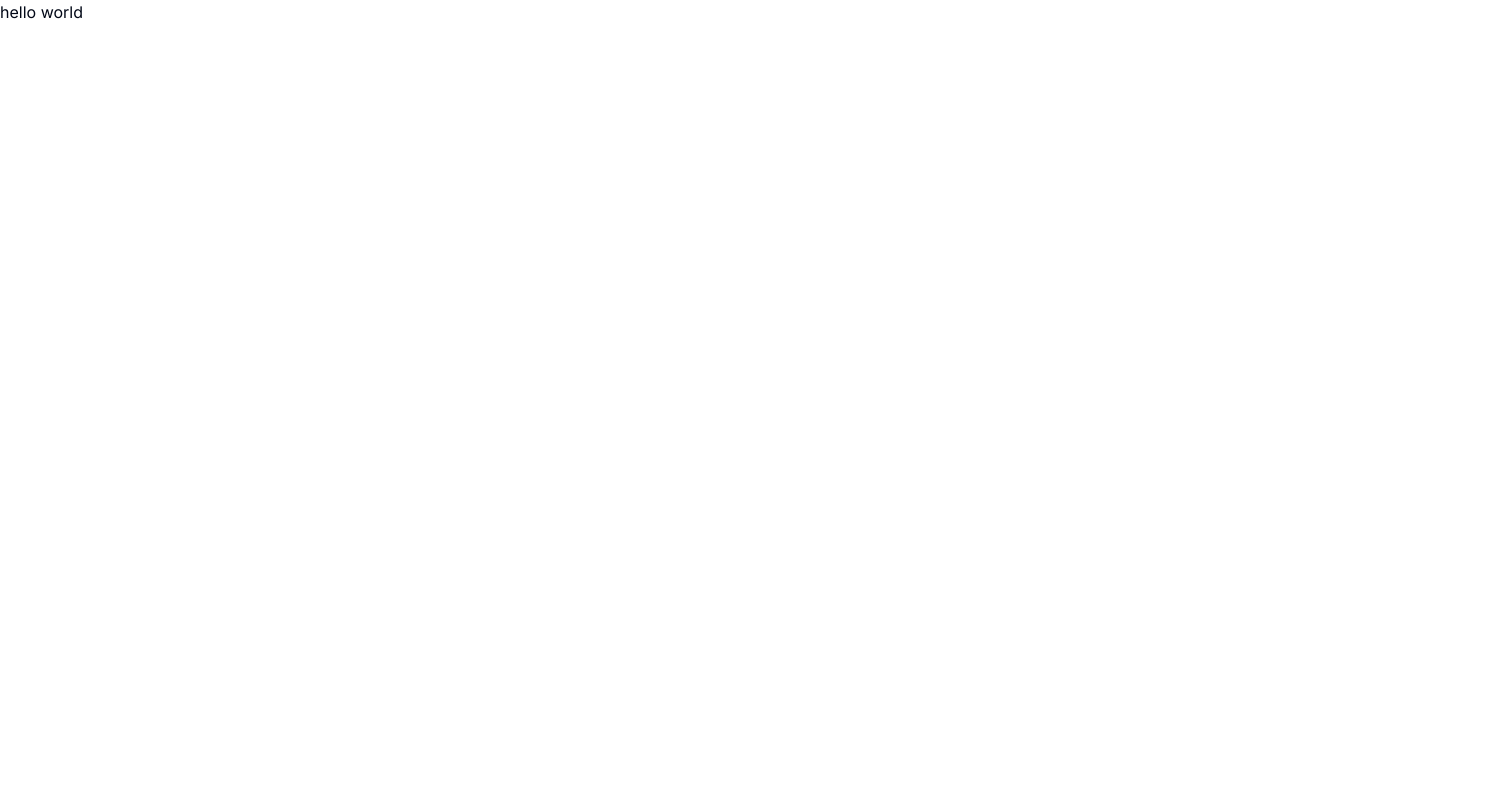
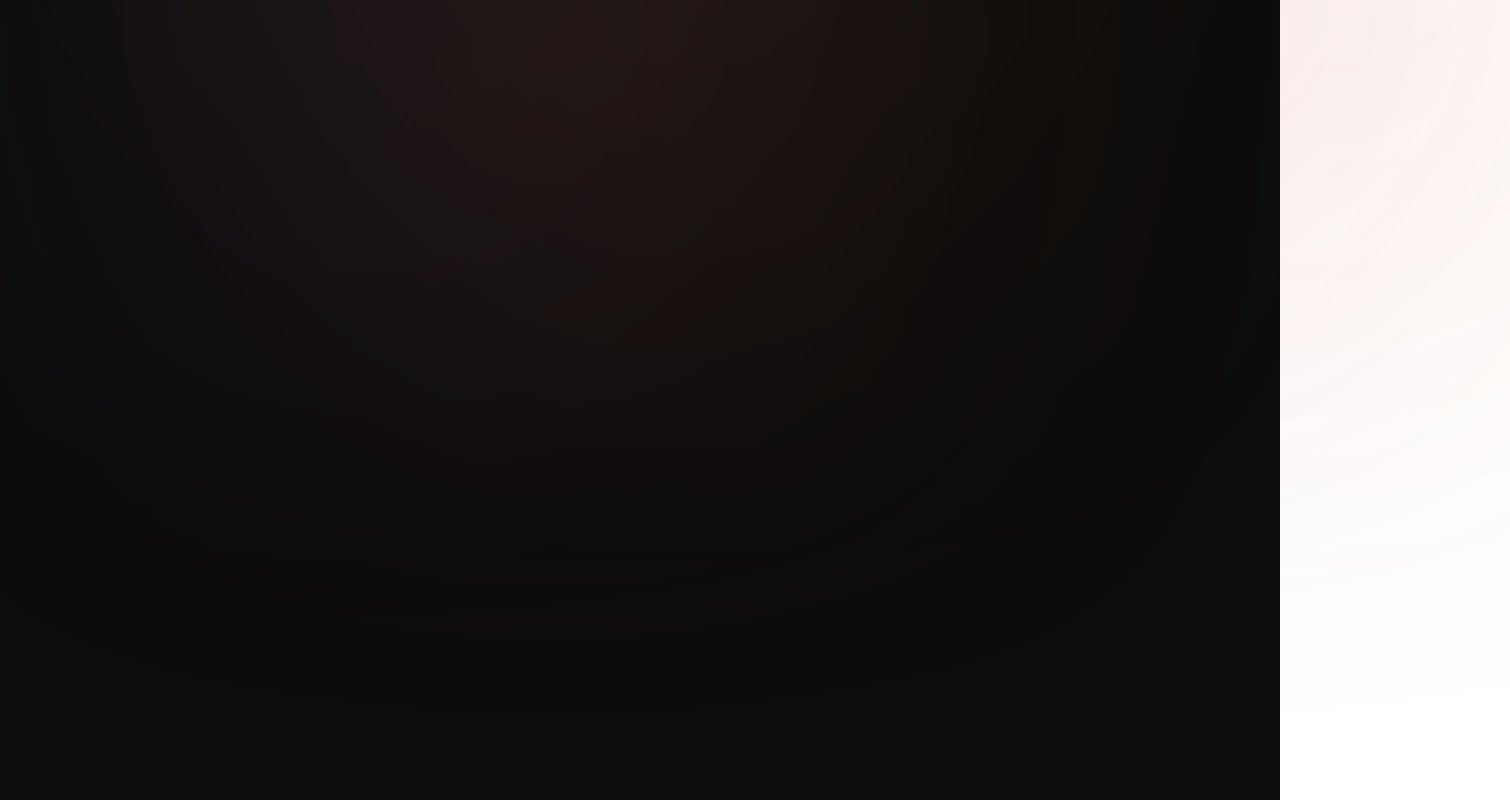
Before and after one commit to d-zucho/portfolio25, a Next.js app: page / in a window 1280 px wide. Shown: the whole page, 1510 px wide, since content can reach past the window. Built offline with nearby package versions, Linux system fonts and the light colour scheme.

Commit message:
create bg-gradient component

```diff
--- a/src/app/globals.css
+++ b/src/app/globals.css
@@ -8,6 +8,10 @@ body {
 
 @layer base {
   :root {
+    --my-bg: #0D0D0D;
+    --my-blue: rgba(63, 100, 234, 0.4);
+    --my-red: rgba(233, 63, 64, 0.4);
+    --my-yellow: rgba(255, 184, 0, 0.4)
     --background: 0 0% 100%;
     --foreground: 222.2 84% 4.9%;
     --card: 0 0% 100%;
--- a/src/app/layout.tsx
+++ b/src/app/layout.tsx
@@ -1,6 +1,7 @@
 import type { Metadata } from 'next'
 import { Inter } from 'next/font/google'
 import './globals.css'
+import BgGradient from '@/components/BgGradient'
 
 export const inter = Inter({
   subsets: ['latin'],
@@ -19,7 +20,12 @@ export default function RootLayout({
 }>) {
   return (
     <html lang='en'>
-      <body className={`${inter.className} antialiased`}>{children}</body>
+      <body
+        className={`${inter.className} antialiased relative overflow-hidden`}
+      >
+        <BgGradient />
+        {children}
+      </body>
     </html>
   )
 }
--- a/src/app/page.tsx
+++ b/src/app/page.tsx
@@ -1,5 +1,13 @@
+import BgGradient from '@/components/BgGradient'
 import Image from 'next/image'
 
 export default function Home() {
-  return <div>hello world</div>
+  return (
+    <div
+      className='bg-my-bg w-full h-screen relative overflow-hidden
+  '
+    >
+      <BgGradient className='w-fit h-fit absolute top-0 left-1/2 -translate-x-1/2' />
+    </div>
+  )
 }
--- /dev/null
+++ b/src/components/BgGradient.tsx
@@ -0,0 +1,22 @@
+import { cn } from '@/lib/utils'
+import React from 'react'
+
+interface BgGradientProps {
+  className?: string
+}
+
+const BgGradient = ({ className }: BgGradientProps) => {
+  return (
+    <div className={className}>
+      <div
+        className={
+          'w-[370px] h-[180px] rounded-full bg-my-blue/40 absolute -top-32 blur-[236px]  right-20'
+        }
+      ></div>
+      <div className='w-[370px] h-[260px] rounded-full absolute bg-my-red/40 -top-[100px] -right-[100px] blur-[236px]'></div>
+      <div className='w-[370px] h-[140px] rounded-full absolute bg-my-yellow/40 -top-[140px] -right-[230px] blur-[236px]'></div>
+    </div>
+  )
+}
+
+export default BgGradient
--- /dev/null
+++ b/src/components/Nav/Navbar.tsx
@@ -0,0 +1,5 @@
+const Navbar = () => {
+  return <div>Navbar</div>
+}
+
+export default Navbar
--- a/tailwind.config.ts
+++ b/tailwind.config.ts
@@ -1,44 +1,48 @@
-import type { Config } from "tailwindcss";
+import type { Config } from 'tailwindcss'
 
 export default {
-    darkMode: ["class"],
+  darkMode: ['class'],
   content: [
-    "./src/pages/**/*.{js,ts,jsx,tsx,mdx}",
-    "./src/components/**/*.{js,ts,jsx,tsx,mdx}",
-    "./src/app/**/*.{js,ts,jsx,tsx,mdx}",
+    './src/pages/**/*.{js,ts,jsx,tsx,mdx}',
+    './src/components/**/*.{js,ts,jsx,tsx,mdx}',
+    './src/app/**/*.{js,ts,jsx,tsx,mdx}',
   ],
   theme: {
     extend: {
       colors: {
+        'my-bg': 'var(--my-bg)',
+        'my-blue': 'rgba(63, 100, 234, 0.4)',
+        'my-red': 'rgba(233, 63, 64, 0.4)',
+        'my-yellow': 'rgba(255, 184, 0, 0.4)',
         background: 'hsl(var(--background))',
         foreground: 'hsl(var(--foreground))',
         card: {
           DEFAULT: 'hsl(var(--card))',
-  				foreground: 'hsl(var(--card-foreground))'
+          foreground: 'hsl(var(--card-foreground))',
         },
         popover: {
           DEFAULT: 'hsl(var(--popover))',
-  				foreground: 'hsl(var(--popover-foreground))'
+          foreground: 'hsl(var(--popover-foreground))',
         },
         primary: {
           DEFAULT: 'hsl(var(--primary))',
-  				foreground: 'hsl(var(--primary-foreground))'
+          foreground: 'hsl(var(--primary-foreground))',
         },
         secondary: {
           DEFAULT: 'hsl(var(--secondary))',
-  				foreground: 'hsl(var(--secondary-foreground))'
+          foreground: 'hsl(var(--secondary-foreground))',
         },
         muted: {
           DEFAULT: 'hsl(var(--muted))',
-  				foreground: 'hsl(var(--muted-foreground))'
+          foreground: 'hsl(var(--muted-foreground))',
         },
         accent: {
           DEFAULT: 'hsl(var(--accent))',
-  				foreground: 'hsl(var(--accent-foreground))'
+          foreground: 'hsl(var(--accent-foreground))',
         },
         destructive: {
           DEFAULT: 'hsl(var(--destructive))',
-  				foreground: 'hsl(var(--destructive-foreground))'
+          foreground: 'hsl(var(--destructive-foreground))',
         },
         border: 'hsl(var(--border))',
         input: 'hsl(var(--input))',
@@ -48,15 +52,18 @@ export default {
           '2': 'hsl(var(--chart-2))',
           '3': 'hsl(var(--chart-3))',
           '4': 'hsl(var(--chart-4))',
-  				'5': 'hsl(var(--chart-5))'
-  			}
+          '5': 'hsl(var(--chart-5))',
+        },
       },
       borderRadius: {
         lg: 'var(--radius)',
         md: 'calc(var(--radius) - 2px)',
-  			sm: 'calc(var(--radius) - 4px)'
-  		}
-  	}
+        sm: 'calc(var(--radius) - 4px)',
       },
-  plugins: [require("tailwindcss-animate")],
-} satisfies Config;
+      backgroundImage: {
+        'gradient-radial': 'radial-gradient(var(--tw-gradient-stops))',
+      },
+    },
+  },
+  plugins: [require('tailwindcss-animate')],
+} satisfies Config
```
Lines whose indentation alone changed are shown as unchanged.
